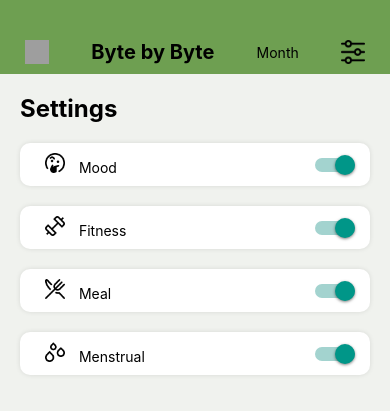
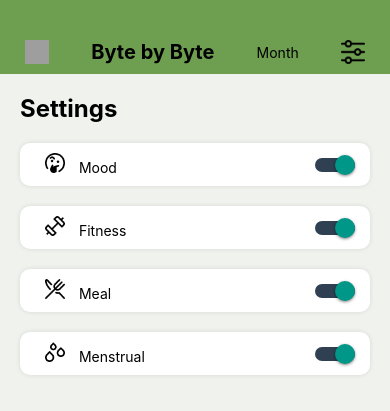
Before and after one commit to ElijahTyler/byte-by-byte, a React Native app in the folder my-app/: screen /Settings in a window 390 px wide. Shown: the top 411 px of the page. Built offline with nearby package versions, Linux system fonts and the light colour scheme; grey boxes are pictures that could not be loaded.

Commit message:
switches color updated

```diff
--- a/my-app/screens/Settings.js
+++ b/my-app/screens/Settings.js
@@ -23,6 +23,8 @@ export default function SettingsScreen({ navigation }) {
             <View style={styles.option}>
                 <Text><Image source={require('../icons/mood.png')} style={styles.section_icon} /> Mood</Text>
                 <Switch
+                    trackColor={{true: "#2E4052" }}
+                    thumbColor={"#2E4052"}
                     value={isMoodEnabled}
                     onValueChange={setMoodEnabled}
                 />
@@ -32,6 +34,8 @@ export default function SettingsScreen({ navigation }) {
             <View style={styles.option}>
                 <Text><Image source={require('../icons/Fitness.png')} style={styles.section_icon} /> Fitness</Text>
                 <Switch
+                    trackColor={{true: "#2E4052" }}
+                    thumbColor={"#2E4052"}
                     value={isFitnessEnabled}
                     onValueChange={setFitnessEnabled}
                 />
@@ -41,6 +45,8 @@ export default function SettingsScreen({ navigation }) {
             <View style={styles.option}>
                 <Text><Image source={require('../icons/meal.png')} style={styles.section_icon} /> Meal</Text>
                 <Switch
+                    trackColor={{true: "#2E4052" }}
+                    thumbColor={"#2E4052"}
                     value={isMealEnabled}
                     onValueChange={setMealEnabled}
                 />
@@ -50,6 +56,8 @@ export default function SettingsScreen({ navigation }) {
             <View style={styles.option}>
                 <Text><Image source={require('../icons/PMS.png')} style={styles.section_icon} /> Menstrual</Text>
                 <Switch
+                    trackColor={{true: "#2E4052" }}
+                    thumbColor={"#2E4052"}
                     value={isMenstrualEnabled}
                     onValueChange={setMenstrualEnabled}
                 />
@@ -80,8 +88,8 @@ const styles = StyleSheet.create({
         backgroundColor: '#f0f2ee',
     },
     section_icon: {
-        width: 10,
-        height: 10,
+        width: 19,
+        height: 19,
         marginHorizontal: 10,  // Adjust spacing between icons
         padding: 10,
     },
@@ -90,6 +98,7 @@ const styles = StyleSheet.create({
         fontWeight: 'bold',
         marginBottom: 20,
     },
+
     option: {
         flexDirection: 'row',
         justifyContent: 'space-between',
@@ -103,6 +112,7 @@ const styles = StyleSheet.create({
         shadowOpacity: 0.1,
         shadowRadius: 5,
         elevation: 5,
+
     },
     button: {
         backgroundColor: '#2E4052',
```
